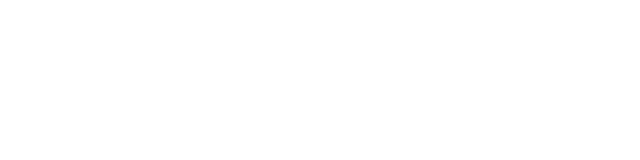
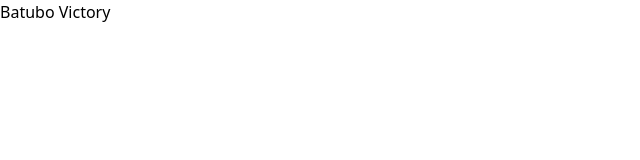
Before and after one commit to Phoenix-Domain/my-typescript-app, a React (Vite) app: page / in a window 1280 px wide. Shown: the top 160 px of the page, without its empty margins (0-640 px from the left). Built offline with nearby package versions, Linux system fonts and the light colour scheme.

Commit message:
feat: Render Greeting component in App component and pass name prop

```diff
--- a/src/App.tsx
+++ b/src/App.tsx
@@ -4,7 +4,7 @@ import Greeting from './components/Greeting';
 function App() {
    return (
     <>
-      <Greeting />
+      <Greeting name='Batubo Victory'/>
     </>
   )
 }
```
